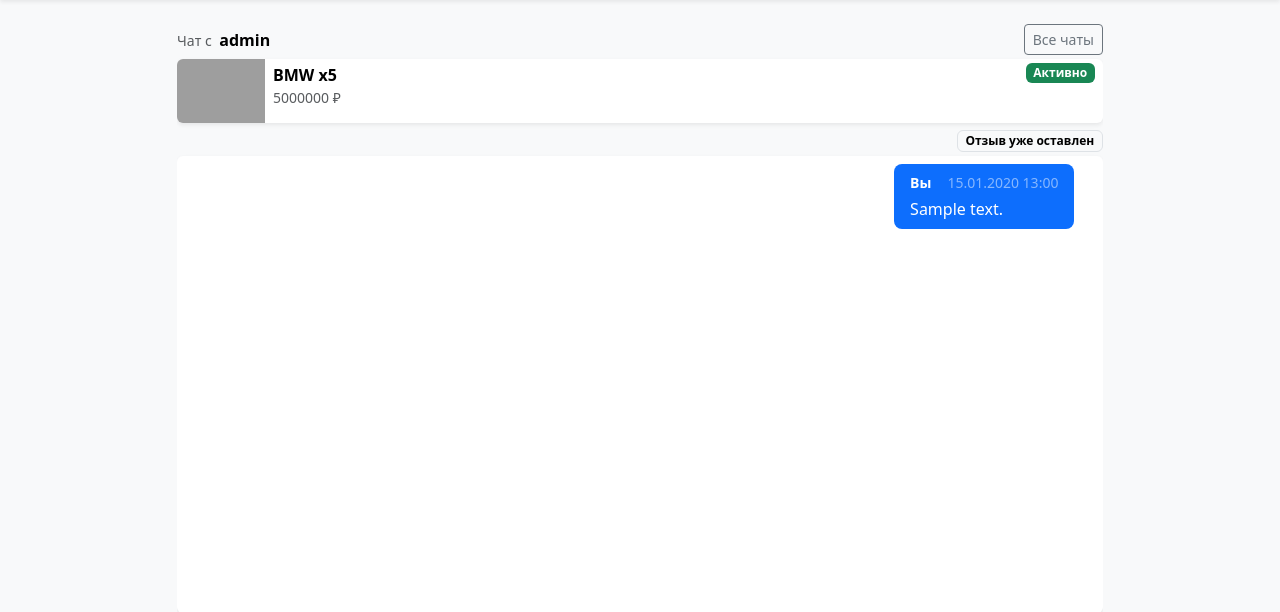
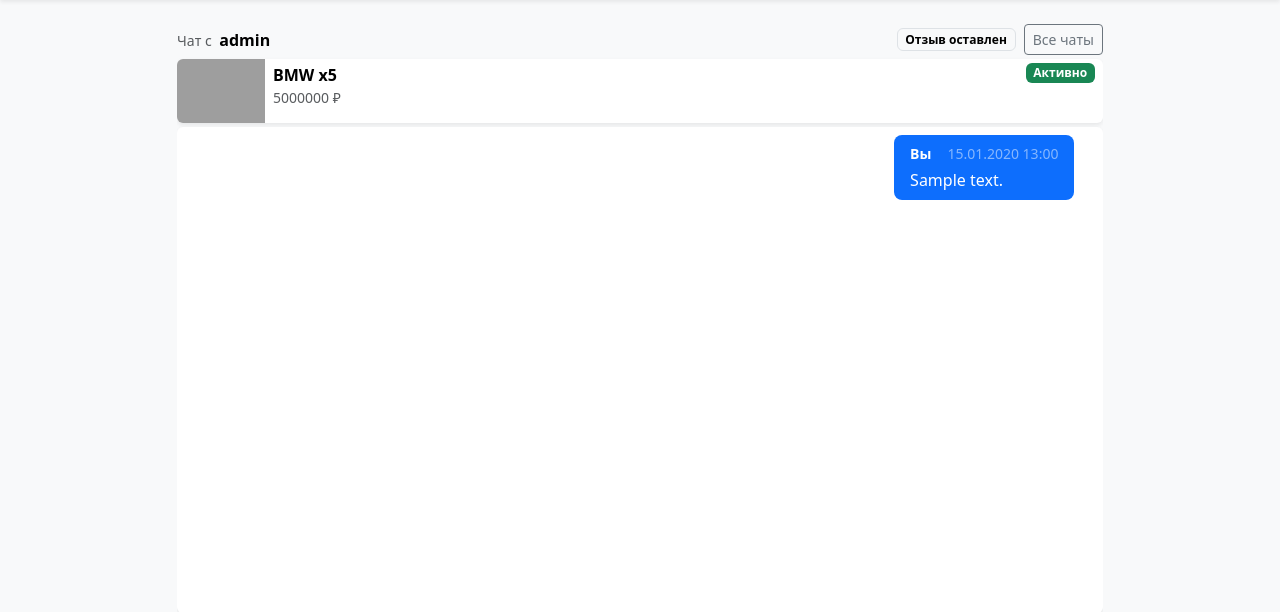
Before and after one commit to Lecry1/corporate-market, a Django app: page /chats/1/ in a window 1280 px wide. Shown: the part 56-668 px from the top of the page. Run offline with Django 5.2, Linux system fonts and the light colour scheme; a user stored in the database is signed in; data comes from the database, SQL or seed files in the repository; tables that the repository leaves empty hold one stand-in row (values such as "Sample post"); grey boxes are pictures that could not be loaded.

Commit message:
Перенёс кнопку "Оставить отзыв"

```diff
--- a/CorpMarket/templates/chats/chat_detail.html
+++ b/CorpMarket/templates/chats/chat_detail.html
@@ -126,8 +126,9 @@
 
             {# Верхняя фиксированная часть #}
             <div class="chat-top">
-                <div class="d-flex justify-content-between
-                            align-items-center gap-3 mb-1">
+
+                <div class="d-flex justify-content-between align-items-center gap-3 mb-1">
+
                     <div class="text-truncate">
                         <span class="text-body-secondary small">
                             Чат с
@@ -142,15 +143,31 @@
                         </a>
                     </div>
 
-                    <a
-                        href="{% url 'chats:list' %}"
-                        class="btn btn-sm btn-outline-secondary text-nowrap"
-                    >
-                        Все чаты
-                    </a>
+                    <div class="d-flex align-items-center gap-2">
+
+                        {% if can_leave_review %}
+                            <a
+                                class="btn btn-sm btn-outline-success"
+                                href="{% url 'reviews:create' chat.pk %}"
+                            >
+                                Оставить отзыв
+                            </a>
+                        {% elif review_exists %}
+                            <span class="badge text-bg-light border">
+                                Отзыв оставлен
+                            </span>
+                        {% endif %}
+
+                        <a
+                            href="{% url 'chats:list' %}"
+                            class="btn btn-sm btn-outline-secondary"
+                        >
+                            Все чаты
+                        </a>
+
+                    </div>
                 </div>
 
-                {# Компактная карточка объявления #}
                 <a
                     href="{{ chat.advert.get_absolute_url }}"
                     class="card border-0 shadow-sm text-decoration-none
@@ -179,8 +196,10 @@
 
                         <div class="col min-width-0">
                             <div class="card-body py-1 px-2">
+
                                 <div class="d-flex justify-content-between
                                             align-items-start gap-2">
+
                                     <div class="fw-semibold text-truncate">
                                         {{ chat.advert.title }}
                                     </div>
@@ -207,28 +226,12 @@
                                         {{ chat.advert.price }} ₽
                                     {% endif %}
                                 </div>
+
                             </div>
                         </div>
                     </div>
                 </a>
 
-                {# Отзыв после завершения сделки #}
-                {% if can_leave_review %}
-                    <div class="d-flex justify-content-end mb-1">
-                        <a
-                            class="btn btn-sm btn-outline-success"
-                            href="{% url 'reviews:create' chat.pk %}"
-                        >
-                            Оставить отзыв о пользователе
-                        </a>
-                    </div>
-                {% elif review_exists %}
-                    <div class="text-end mb-1">
-                        <span class="badge text-bg-light border">
-                            Отзыв уже оставлен
-                        </span>
-                    </div>
-                {% endif %}
             </div>
 
             {# Окно сообщений с собственной прокруткой #}
```
